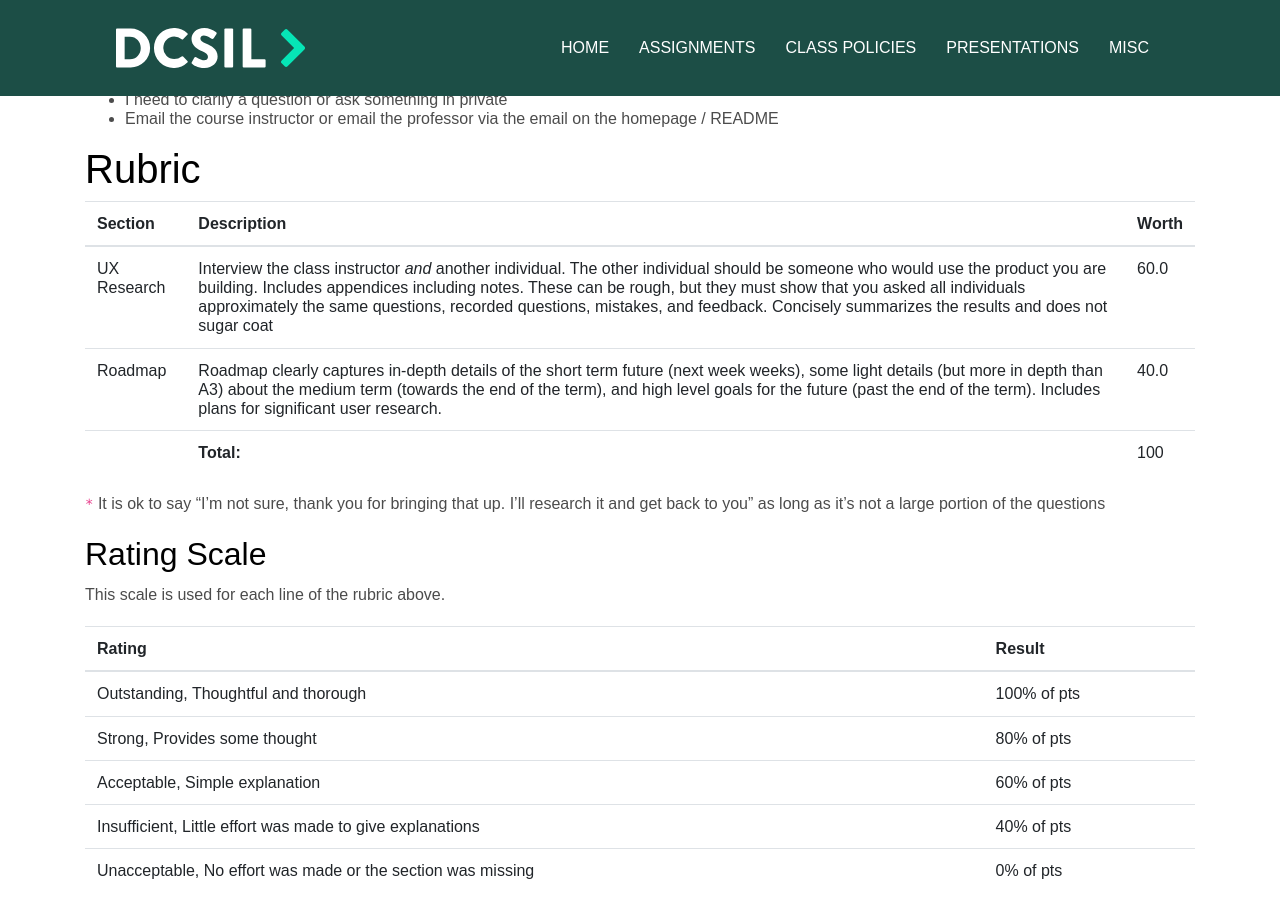
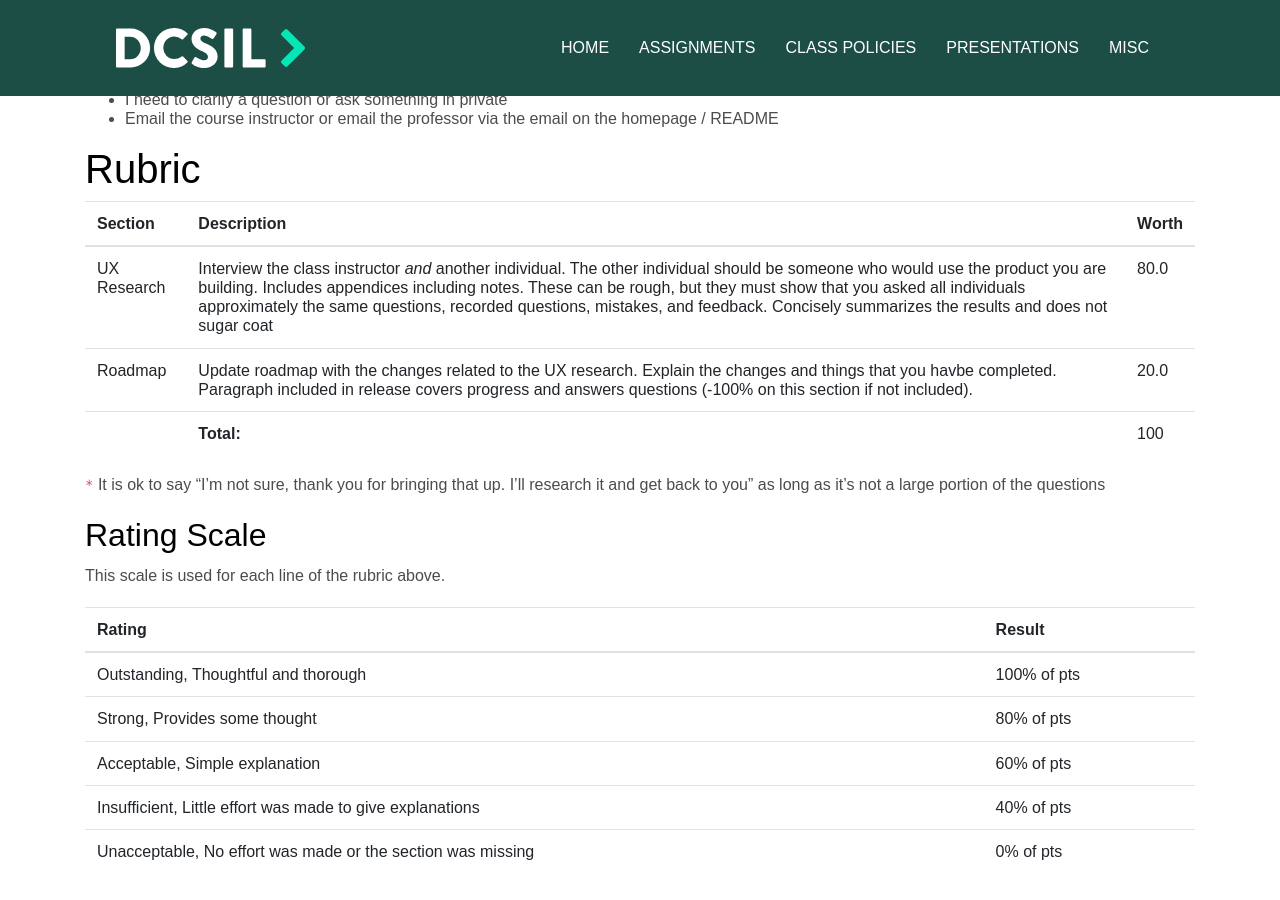
Before and after one commit to dcsil/CSC491, a Jekyll site: the page built from assignments/a4.md, in a window 1280 px wide and 900 px high, scrolled down 1221 px. Built offline with Jekyll 4.4.1, drawn with Linux system fonts in a browser that asks for light colours; our own code applies the rules of GitHub Pages for plain Markdown files.

Commit message:
Update rubrics

```diff
--- a/assignments/a4.md
+++ b/assignments/a4.md
@@ -58,8 +58,8 @@ It is suggested to use a folder and multiple files, just like this CSC491 repo,
 
 | Section | Description | Worth |
 | --- | --- | --- |
-| UX Research | Interview the class instructor _and_ another individual. The other individual should be someone who would use the product you are building. Includes appendices including notes. These can be rough, but they must show that you asked all individuals approximately the same questions, recorded questions, mistakes, and feedback. Concisely summarizes the results and does not sugar coat | 60.0 |
-| Roadmap | Roadmap clearly captures in-depth details of the short term future (next week weeks), some light details (but more in depth than A3) about the medium term (towards the end of the term), and high level goals for the future (past the end of the term). Includes plans for significant user research. | 40.0 |
+| UX Research | Interview the class instructor _and_ another individual. The other individual should be someone who would use the product you are building. Includes appendices including notes. These can be rough, but they must show that you asked all individuals approximately the same questions, recorded questions, mistakes, and feedback. Concisely summarizes the results and does not sugar coat | 80.0 |
+| Roadmap | Update roadmap with the changes related to the UX research. Explain the changes and things that you havbe completed. Paragraph included in release covers progress and answers questions (-100% on this section if not included). | 20.0 |
 | | **Total:** | 100 |
 
  <!-- RUBRIC END -->
```
